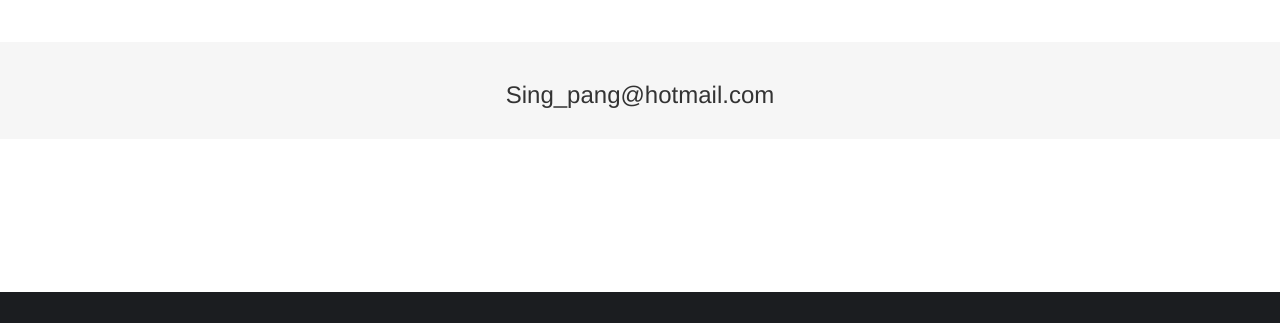
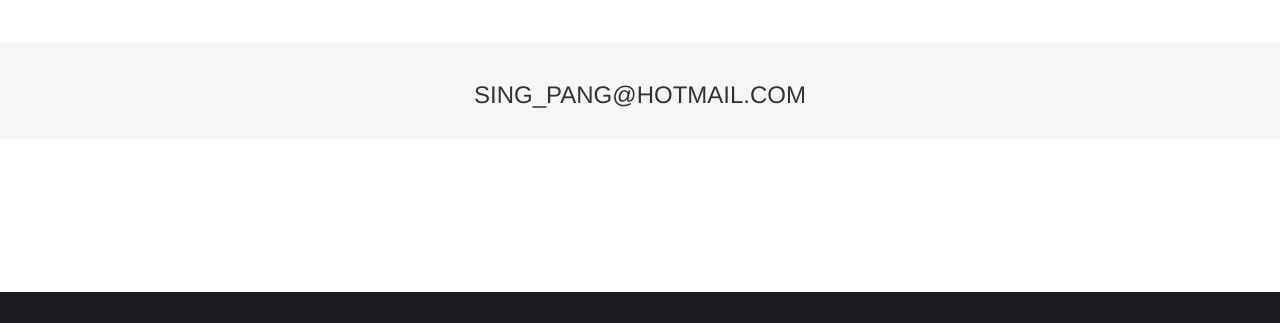
Before and after one commit to forsei/SingPang, a plain HTML site: page contact.html in a window 1280 px wide. Shown: the part 477-800 px from the top of the page. Drawn offline with nearby package versions, Linux system fonts and the light colour scheme; a script that the page names is missing.

Commit message:
Update contact.html

```diff
--- a/contact.html
+++ b/contact.html
@@ -72,7 +72,7 @@
                 <div class="row">
                     <div class="col-lg-12 text-center contact-title2">
                       <br>
-                        <h3>Sing_pang@hotmail.com</h3>
+                        <h3>SING_PANG@HOTMAIL.COM</h3>
                         <br>
                     </div>
                 </div>
```
